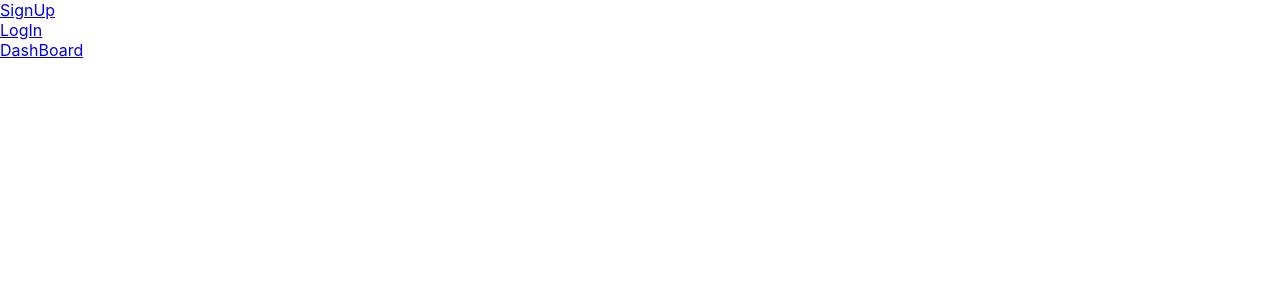
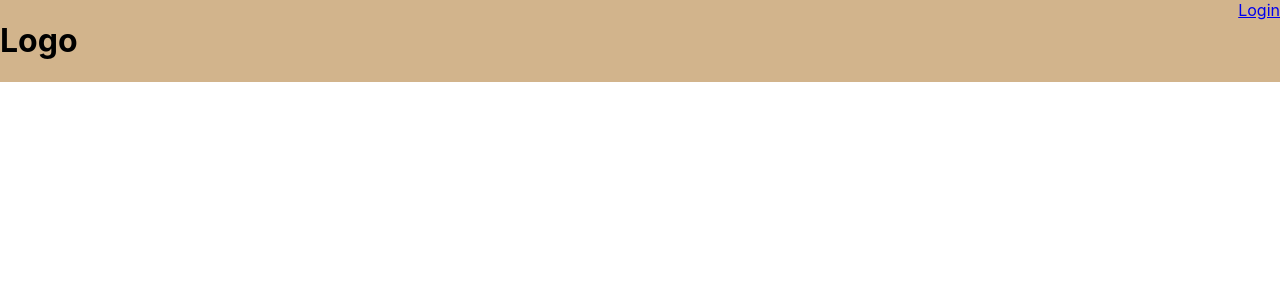
Before and after one commit to highsmithcodes/basementbrew, a React (Create React App) app in the folder client/: page / in a window 1280 px wide. Shown: the top 300 px of the page. Built offline with nearby package versions, Linux system fonts and the light colour scheme.

Commit message:
install && add sass to client

```diff
--- a/client/package.json
+++ b/client/package.json
@@ -11,6 +11,7 @@
     "react-dom": "^18.2.0",
     "react-router-dom": "^5.2.0",
     "react-scripts": "5.0.1",
+    "sass": "^1.55.0",
     "web-vitals": "^2.1.4"
   },
   "scripts": {
@@ -18,7 +19,7 @@
     "build": "react-scripts build",
     "test": "react-scripts test",
     "eject": "react-scripts eject",
-    "sass" : "sass src/style.scss:src/App.css --watch --no-source-map"
+    "sass": "sass src/style.scss:src/App.css --watch --no-source-map"
   },
   "eslintConfig": {
     "extends": [
--- a/client/src/App.css
+++ b/client/src/App.css
@@ -1,38 +1,17 @@
-.App {
-  text-align: center;
+.header-container {
+  display: flex;
+  flex-wrap: wrap;
+  justify-content: space-between;
+  width: 100%;
+  background-color: tan;
 }
-
-.App-logo {
-  height: 40vmin;
-  pointer-events: none;
+.header-container h1 {
+  align-items: center;
+  display: flex;
+  flex: 1;
+  min-width: 0;
 }
-
-@media (prefers-reduced-motion: no-preference) {
-  .App-logo {
-    animation: App-logo-spin infinite 20s linear;
-  }
+.header-container .header-nav {
+  flex: 0 0 auto;
+  justify-content: flex-end;
 }
-
-.App-header {
-  background-color: #282c34;
-  min-height: 100vh;
-  display: flex;
-  flex-direction: column;
-  align-items: center;
-  justify-content: center;
-  font-size: calc(10px + 2vmin);
-  color: white;
-}
-
-.App-link {
-  color: #61dafb;
-}
-
-@keyframes App-logo-spin {
-  from {
-    transform: rotate(0deg);
-  }
-  to {
-    transform: rotate(360deg);
-  }
-}
--- a/client/src/components/Home.js
+++ b/client/src/components/Home.js
@@ -1,19 +1,12 @@
 import React from 'react'
 import { Link } from 'react-router-dom'
+import HeaderLogin from './header/HeaderLogin';
 
 const Home = () => {
     return (
-        <div>
-            <div>
-                <Link to="/signup">SignUp</Link>
-            </div>
-            <div>
-                <Link to="/login">LogIn</Link>
-            </div>
-            <div>
-                <Link to="/dashboard">DashBoard</Link>
-            </div>
-        </div>
+        <>
+            <HeaderLogin />
+        </>
     )
 }
 
--- /dev/null
+++ b/client/src/style.scss
@@ -0,0 +1,17 @@
+.header-container{
+    display: flex;
+    flex-wrap: wrap;
+    justify-content: space-between;
+    width: 100%;
+    background-color: tan;
+    h1{
+        align-items: center;
+        display: flex;
+        flex: 1;
+        min-width: 0;
+    }
+    .header-nav{
+        flex: 0 0 auto;
+        justify-content: flex-end;
+    }
+}
```
Also changed, not shown: 1 other file (tests, documents, lock files or other folders).
